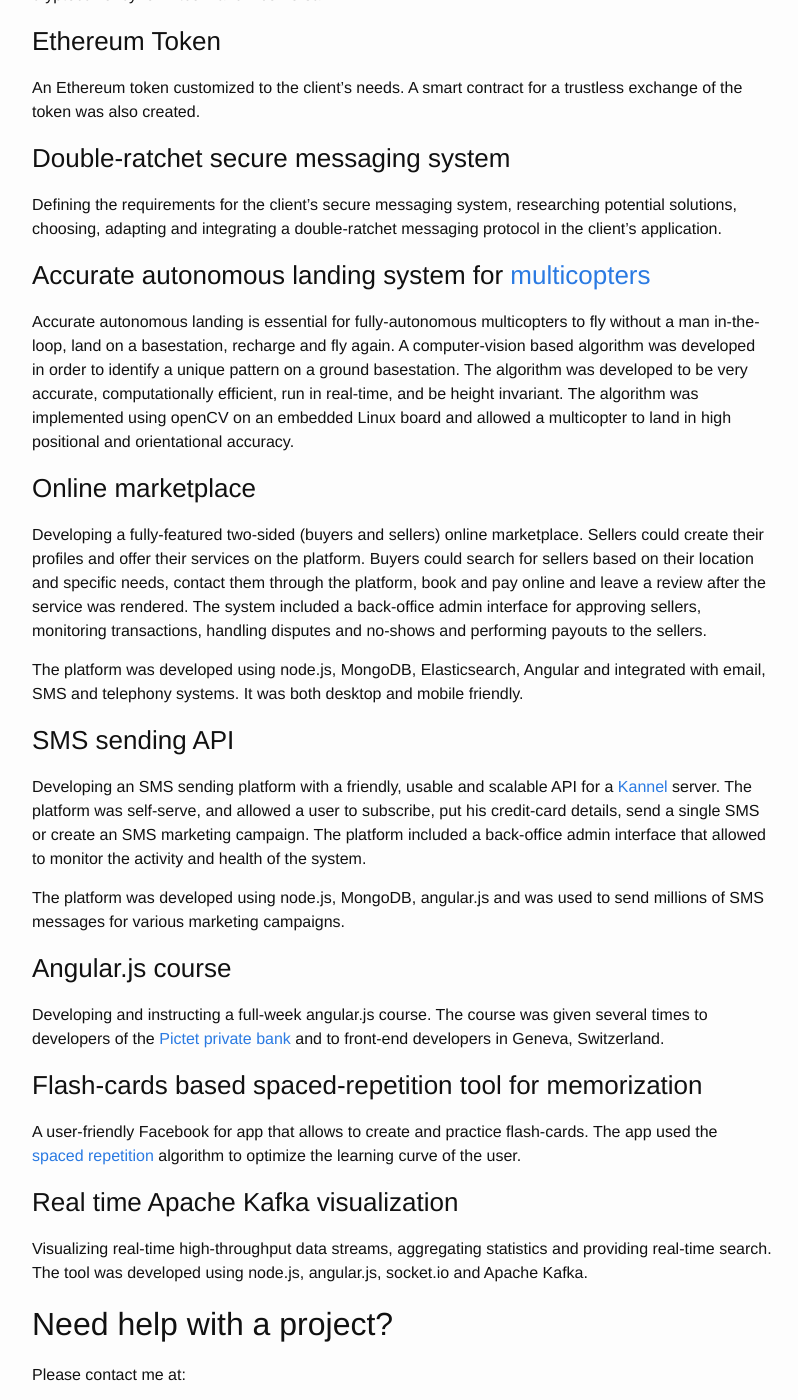
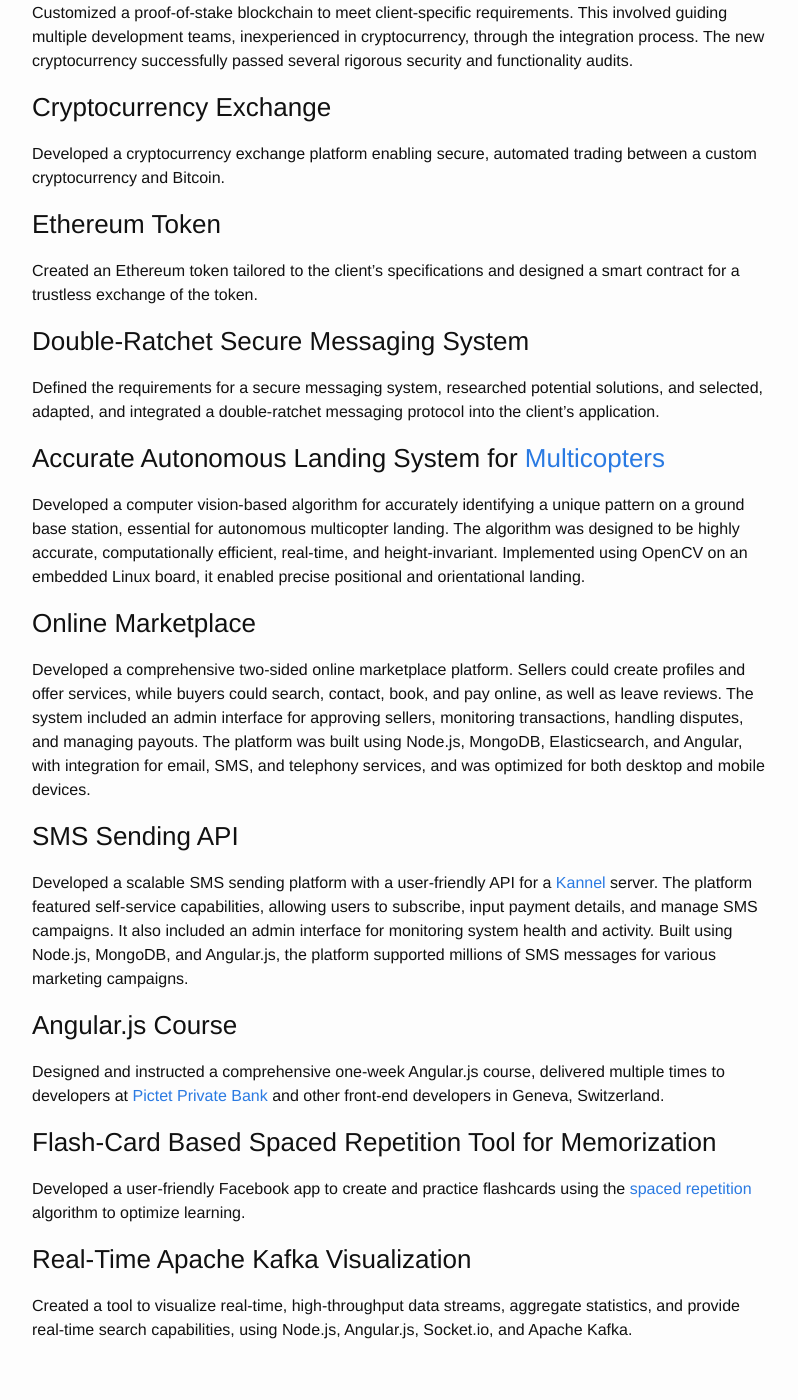
Before and after one commit to itamarwe/itamarwe.github.io, a Jekyll site: the page built from portfolio.md, in a window 1280 px wide and 1400 px high, scrolled down 898 px. Shown: the whole window, without its empty margins (238-1036 px from the left). Built offline with Jekyll 4.4.1, drawn with Linux system fonts in a browser that asks for light colours; some of the changed text lies outside the part shown.

Commit message:
Update portfolio.md

```diff
--- a/portfolio.md
+++ b/portfolio.md
@@ -4,60 +4,48 @@ title: Portfolio
 permalink: /portfolio/
 navbar: true
 ---
+
 ## Background:
 
-The first computer program I wrote was back in 1992 when I was 10 years old. It was an analogue clock written in [Logo](https://en.wikipedia.org/wiki/Logo_(programming_language)). During high-school years I enjoyed spending my free time doing creative work with friends
-I created and recorded music, built 3D models and rendered animations, I ran [BBSs](https://en.wikipedia.org/wiki/Bulletin_board_system), wrote management tools for them and wrote trojans to hack into others, I built and flew radio-controlled model airplanes (and later became an instructor), I developed a [spaced repetition](https://en.wikipedia.org/wiki/Spaced_repetition) memorization tool in [Prolog](https://en.wikipedia.org/wiki/Prolog) that helped me go through my SATs, a natural-language-processing tool that broke down English sentences and built a semantic network that you could query using natural language questions.
+I developed my first computer program in 1992 at the age of 10 — an analog clock created using [Logo](https://en.wikipedia.org/wiki/Logo_(programming_language)). Throughout high school, I pursued a variety of creative projects, including music production, 3D modeling, and animation rendering. I operated multiple [BBSs](https://en.wikipedia.org/wiki/Bulletin_board_system), developed management tools, and experimented with cybersecurity. I also built and piloted radio-controlled model airplanes and later became an instructor. Additionally, I created a [spaced repetition](https://en.wikipedia.org/wiki/Spaced_repetition) memorization tool in [Prolog](https://en.wikipedia.org/wiki/Prolog) to help me prepare for the SATs, and developed a natural language processing tool capable of constructing a semantic network and responding to queries in natural language.
+
+Since those early years, I have continued to build upon my diverse interests and skills. I earned a B.Sc. in Physics and Mathematics from Hebrew University and an M.Sc. in Electrical Engineering from Tel Aviv University, combining my passion for technology and problem-solving with a strong academic foundation. Professionally, I have developed complex systems in fields ranging from blockchain technology and secure communications to online marketplaces and autonomous navigation systems.
+
+My career has been driven by a commitment to innovation and excellence, whether designing algorithms for real-time data visualization or developing scalable APIs for SMS marketing campaigns. I have had the privilege of working with a wide range of clients and industries, helping them achieve their goals through tailored software solutions and strategic technology consulting.
 
 ## Education:
 
-- BSc. Physics and Math - Hebrew University
-- MSc. Electrical Engineering - Tel-Aviv university
+- B.Sc. in Physics and Mathematics - Hebrew University
+- M.Sc. in Electrical Engineering - Tel Aviv University
 
 ## Projects:
 
-Here are a few of the projects I worked on in recent years:
+### Blockchain Customization
+Customized a proof-of-stake blockchain to meet client-specific requirements. This involved guiding multiple development teams, inexperienced in cryptocurrency, through the integration process. The new cryptocurrency successfully passed several rigorous security and functionality audits.
 
-### Blockchain customization
-An open-source proof-of-stake blockchain was forked and customized according to the client's needs. Several development teams with no prior experience with cryptocurrencies were developing application on top of the blockchain and were guided through the integration process. The new cryptocurrency successfully went through several thorough security and functionality audits.
-
-### Cryptocurrency exchange
-A cryptocurrency exchange was developed, allowing to automatically and securely trade a custom cryptocurrency for Bitcoin and vice-versa.
+### Cryptocurrency Exchange
+Developed a cryptocurrency exchange platform enabling secure, automated trading between a custom cryptocurrency and Bitcoin.
 
 ### Ethereum Token
-An Ethereum token customized to the client's needs. A smart contract for a trustless
-exchange of the token was also created.
+Created an Ethereum token tailored to the client's specifications and designed a smart contract for a trustless exchange of the token.
 
-### Double-ratchet secure messaging system
-Defining the requirements for the client's secure messaging system, researching
-potential solutions, choosing, adapting and integrating a double-ratchet messaging
-protocol in the client's application.
+### Double-Ratchet Secure Messaging System
+Defined the requirements for a secure messaging system, researched potential solutions, and selected, adapted, and integrated a double-ratchet messaging protocol into the client's application.
 
-### Accurate autonomous landing system for [multicopters](https://en.wikipedia.org/wiki/Multirotor)
-Accurate autonomous landing is essential for fully-autonomous multicopters to fly without a man in-the-loop, land on a basestation, recharge and fly again. A computer-vision based algorithm was developed in order to identify a unique pattern on a ground basestation. The algorithm was developed to be very accurate, computationally efficient, run in real-time, and be height invariant. The algorithm was implemented using openCV on an embedded Linux board and allowed a multicopter to land in high positional and orientational accuracy.
+### Accurate Autonomous Landing System for [Multicopters](https://en.wikipedia.org/wiki/Multirotor)
+Developed a computer vision-based algorithm for accurately identifying a unique pattern on a ground base station, essential for autonomous multicopter landing. The algorithm was designed to be highly accurate, computationally efficient, real-time, and height-invariant. Implemented using OpenCV on an embedded Linux board, it enabled precise positional and orientational landing.
 
-### Online marketplace
-Developing a fully-featured two-sided (buyers and sellers) online marketplace. Sellers could create their profiles and offer their services on the platform. Buyers could search for sellers based on their location and specific needs, contact them through the platform, book and pay online and leave a review after the service was rendered. The system included a back-office admin interface for approving sellers, monitoring transactions, handling disputes and no-shows and performing payouts to the sellers.
+### Online Marketplace
+Developed a comprehensive two-sided online marketplace platform. Sellers could create profiles and offer services, while buyers could search, contact, book, and pay online, as well as leave reviews. The system included an admin interface for approving sellers, monitoring transactions, handling disputes, and managing payouts. The platform was built using Node.js, MongoDB, Elasticsearch, and Angular, with integration for email, SMS, and telephony services, and was optimized for both desktop and mobile devices.
 
-The platform was developed using node.js, MongoDB, Elasticsearch, Angular and integrated with email, SMS and telephony systems. It was both desktop and mobile friendly.
+### SMS Sending API
+Developed a scalable SMS sending platform with a user-friendly API for a [Kannel](http://www.kannel.org/) server. The platform featured self-service capabilities, allowing users to subscribe, input payment details, and manage SMS campaigns. It also included an admin interface for monitoring system health and activity. Built using Node.js, MongoDB, and Angular.js, the platform supported millions of SMS messages for various marketing campaigns.
 
-### SMS sending API
-Developing an SMS sending platform with a friendly, usable and scalable API for a [Kannel](http://www.kannel.org/) server. The platform was self-serve, and allowed a user to subscribe, put his credit-card details, send a single SMS or create an SMS marketing campaign. The platform included a back-office admin interface that allowed to monitor the activity and health of the system.
+### Angular.js Course
+Designed and instructed a comprehensive one-week Angular.js course, delivered multiple times to developers at [Pictet Private Bank](https://www.group.pictet/) and other front-end developers in Geneva, Switzerland.
 
-The platform was developed using node.js, MongoDB, angular.js and was used to send millions of SMS messages for various marketing campaigns.
+### Flash-Card Based Spaced Repetition Tool for Memorization
+Developed a user-friendly Facebook app to create and practice flashcards using the [spaced repetition](https://www.supermemo.com/english/ol/sm2.htm) algorithm to optimize learning.
 
-### Angular.js course
-Developing and instructing a full-week angular.js course. The course was given several times to developers of the [Pictet private bank](https://www.group.pictet/) and to front-end developers in Geneva, Switzerland.
-
-### Flash-cards based spaced-repetition tool for memorization
-A user-friendly Facebook for app that allows to create and practice flash-cards. The app used the [spaced repetition](https://www.supermemo.com/english/ol/sm2.htm) algorithm to optimize the learning curve of the user.
-
-### Real time Apache Kafka visualization
-Visualizing real-time high-throughput data streams, aggregating statistics and providing real-time search.
-The tool was developed using node.js, angular.js, socket.io and Apache Kafka.
-
-## Need help with a project?
-
-Please contact me at:
-
-me@itamarweiss.com
+### Real-Time Apache Kafka Visualization
+Created a tool to visualize real-time, high-throughput data streams, aggregate statistics, and provide real-time search capabilities, using Node.js, Angular.js, Socket.io, and Apache Kafka.
```
